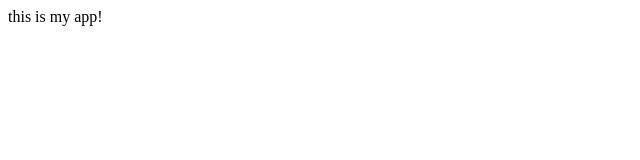
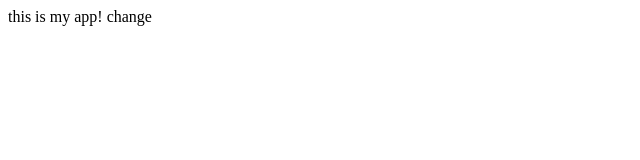
Before and after one commit to kilmzie/sample, a plain HTML site: page index.html in a window 1280 px wide. Shown: the full height of the page, 0-640 px from the left. Drawn offline with Linux system fonts and the light colour scheme.

Commit message:
start over

```diff
--- a/dr1/app1.js
+++ b/dr1/app1.js
@@ -1 +1,2 @@
-console.log('hi there');
+console.log('hello there');
+more
--- a/dr2/app2.js
+++ b/dr2/app2.js
@@ -1 +1,2 @@
 console.log('hello there');
+hello
--- a/index.html
+++ b/index.html
@@ -5,6 +5,6 @@
     <title>my app</title>
   </head>
   <body>
-    this is my app!
+    this is my app! change
   </body>
 </html>
```
Also changed, not shown: log.txt (added), 1 other file.
